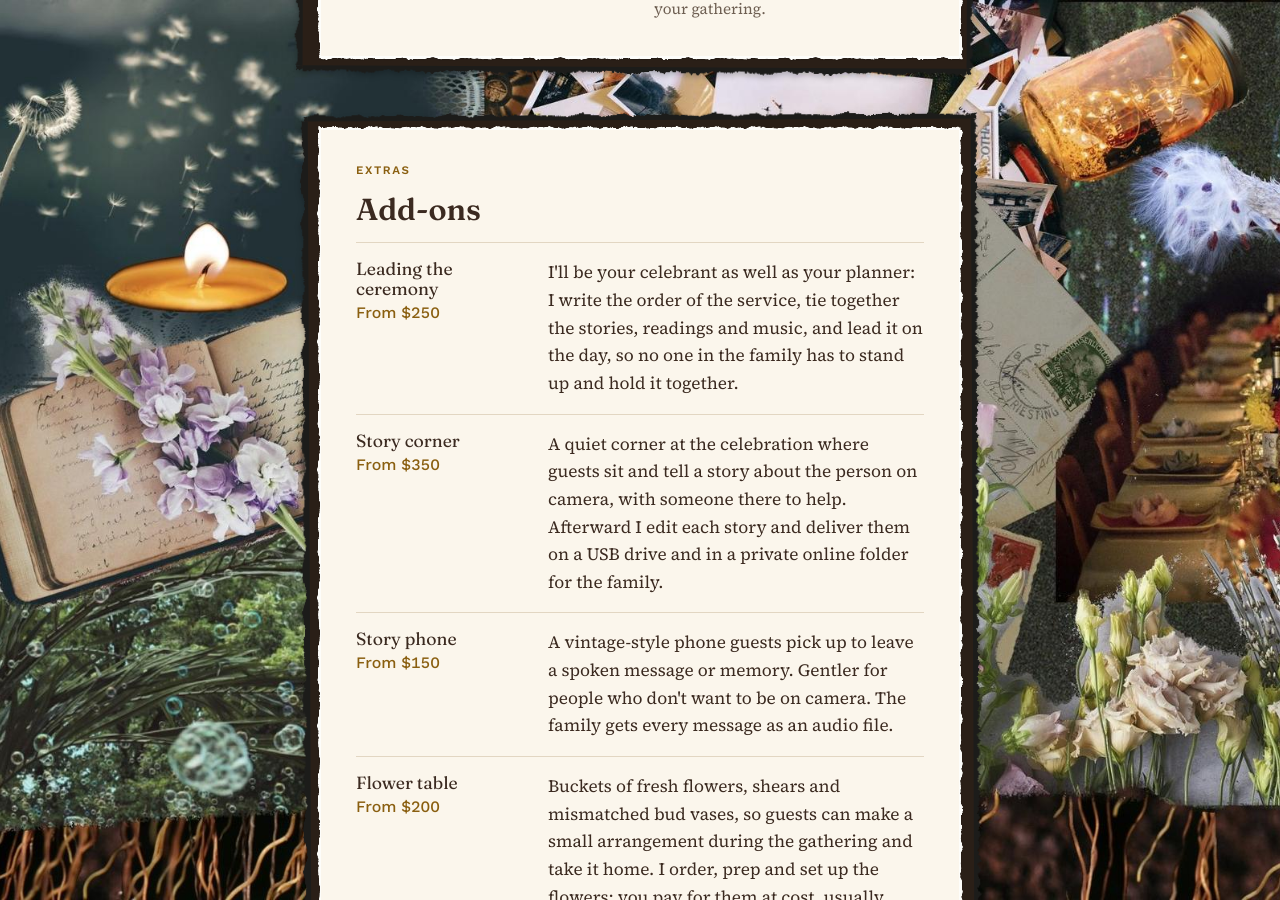
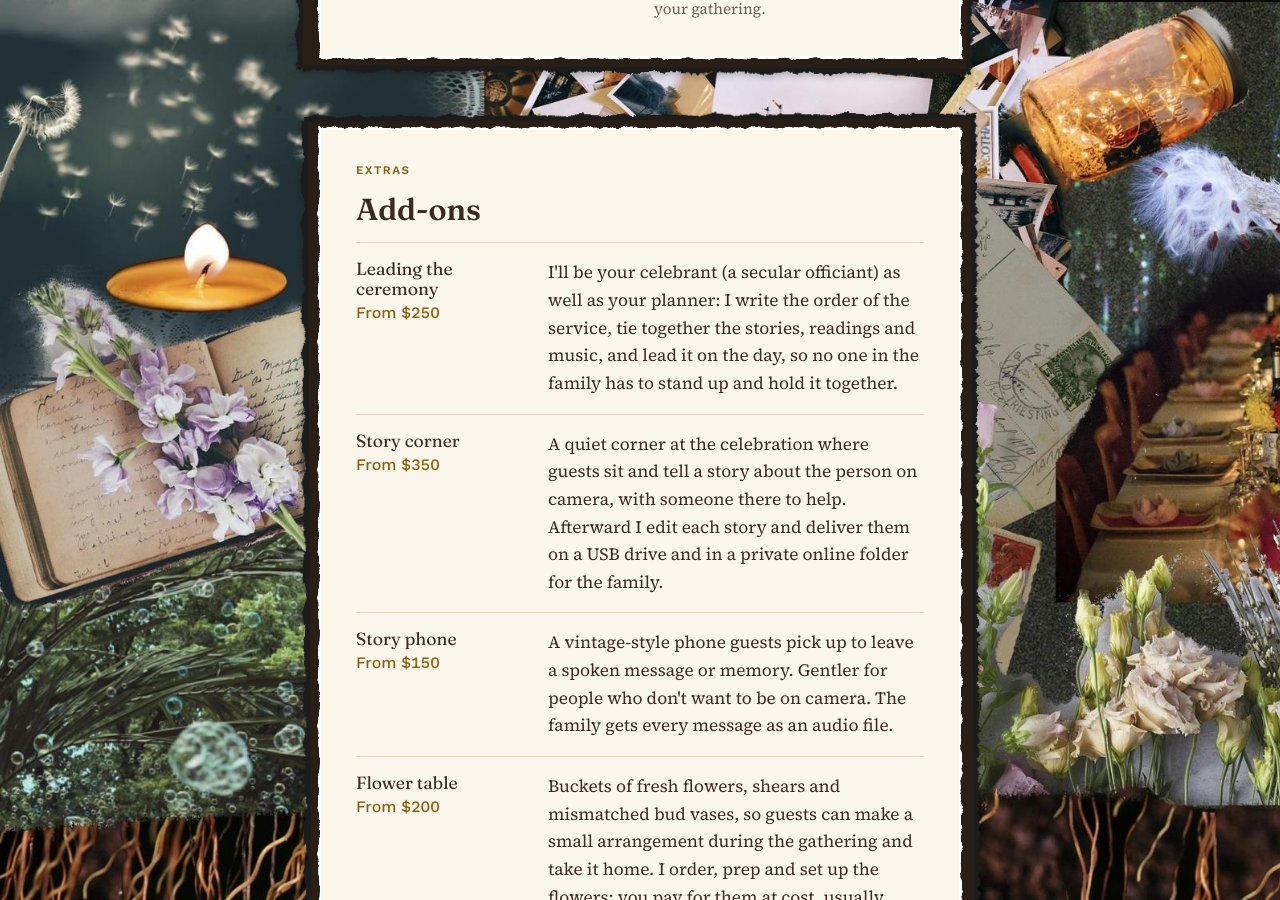
Before and after one commit to katekelley/graveandseed, a Jekyll site: the page built from services.html, in a window 1280 px wide and 900 px high, scrolled down 2678 px. Built offline with Jekyll 4.4.1, drawn with Linux system fonts in a browser that asks for light colours; some of the changed text lies outside the part shown.

Commit message:
Clarify celebrant as secular officiant
Co-Authored-By: Claude Opus 5.5 <noreply@anthropic.com>
Claude-Session: https://claude.ai/code/session_011MgnuEkGFtuYP8ETMoRxzE

```diff
--- a/_data/content.yml
+++ b/_data/content.yml
@@ -110,7 +110,7 @@ addons_heading: "Add-ons"
 addons:
   - name: "Leading the ceremony"
     price_from: 250
-    description: "I'll be your celebrant as well as your planner: I write the order of the service, tie together the stories, readings and music, and lead it on the day, so no one in the family has to stand up and hold it together."
+    description: "I'll be your celebrant (a secular officiant) as well as your planner: I write the order of the service, tie together the stories, readings and music, and lead it on the day, so no one in the family has to stand up and hold it together."
   - name: "Story corner"
     price_from: 350
     description: "A quiet corner at the celebration where guests sit and tell a story about the person on camera, with someone there to help. Afterward I edit each story and deliver them on a USB drive and in a private online folder for the family."
--- a/services.html
+++ b/services.html
@@ -23,7 +23,7 @@ permalink: /services/
       <span class="label">Celebrant</span>
       <h2>{{ c.celebrant_heading }}</h2>
       <div class="tiers">
-        <div class="tier"><h3>Celebrant only<span class="from">From {% include money.html n=c.celebrant_price_from %}</span></h3><p>{{ c.celebrant }}</p></div>
+        <div class="tier"><h3>Celebrant (secular officiant)<span class="from">From {% include money.html n=c.celebrant_price_from %}</span></h3><p>{{ c.celebrant }}</p></div>
       </div>
       <p class="note">{{ c.celebrant_note }} <a href="{{ c.booking_url }}" rel="noopener">Ask about it on a free call</a></p>
     </section>
```
